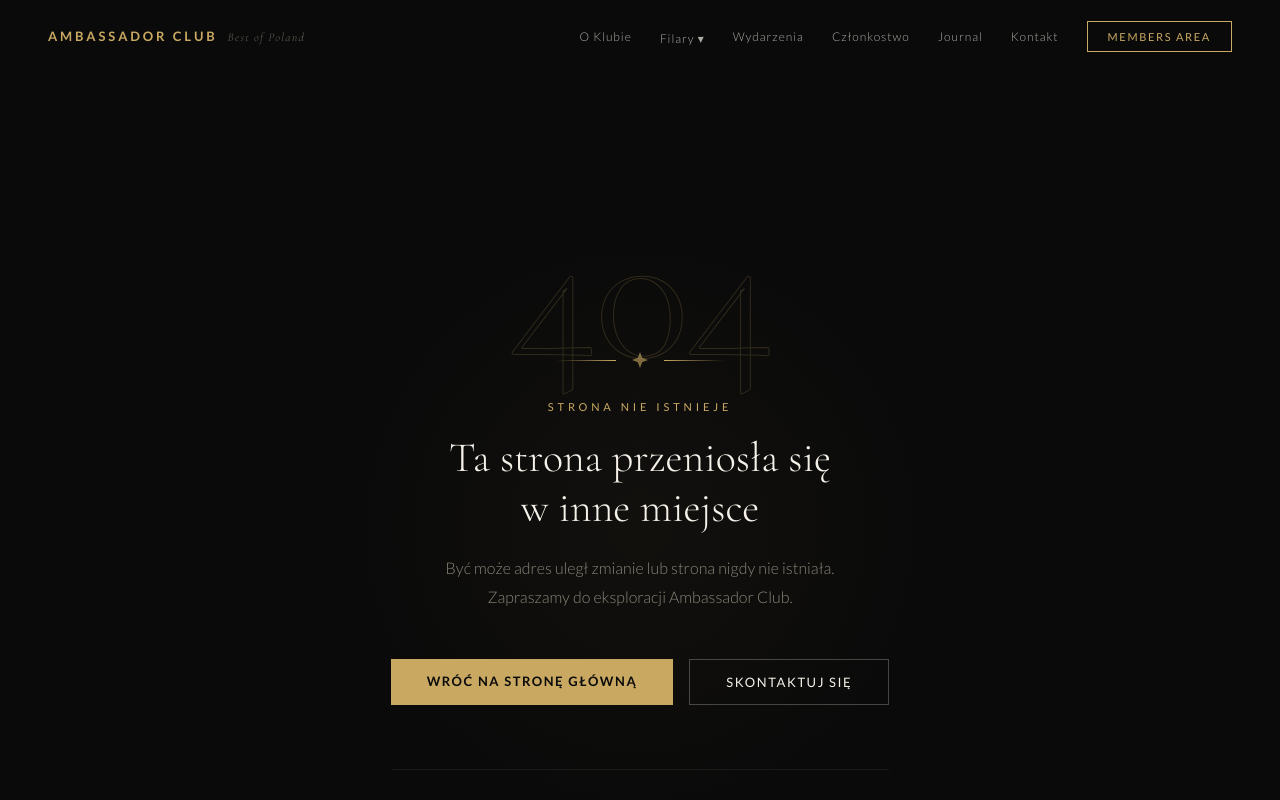
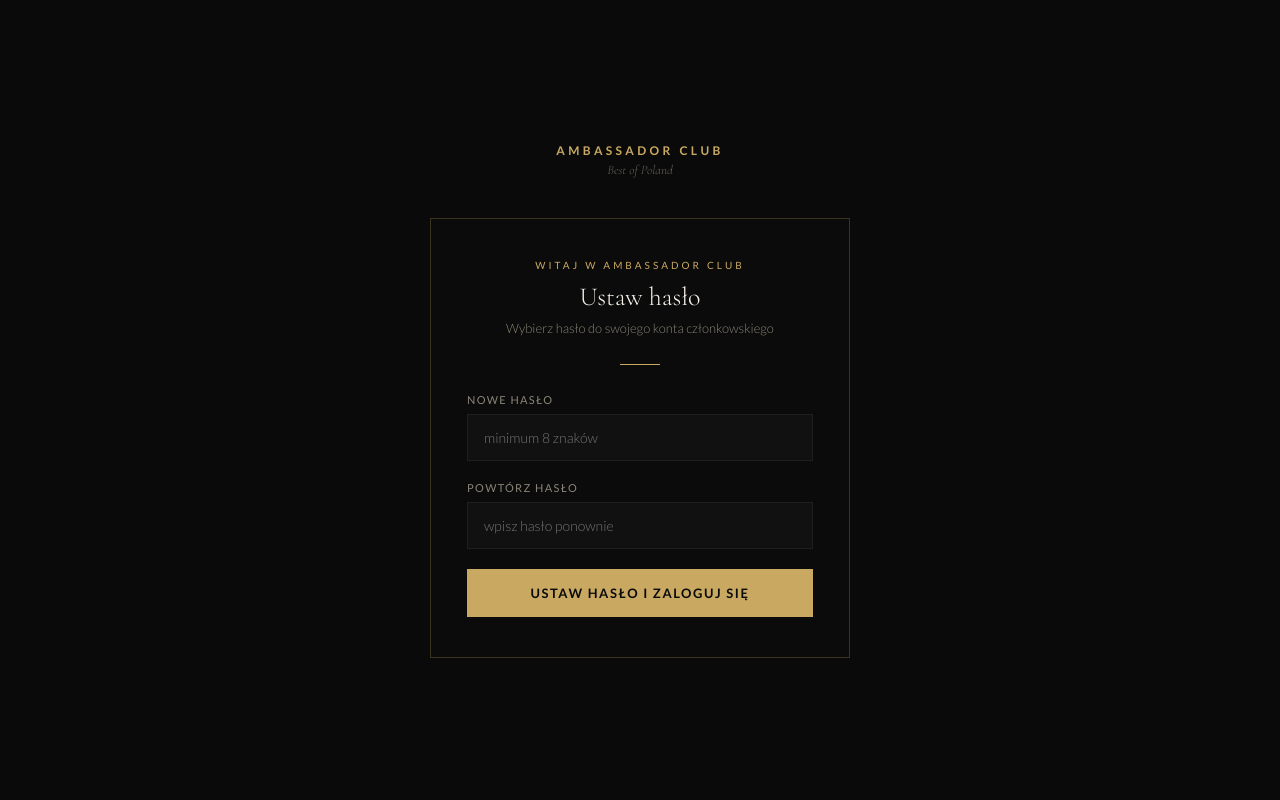
Before and after one commit to qnavry7570/ambassador-club, a Next.js app: page /auth/set-password in a window 1280 px wide. Before the commit this address had no page. Shown: the top 800 px of the page. Built offline with nearby package versions, Linux system fonts and the light colour scheme; no server answers.

Commit message:
feat: zaproszenia email dla członków — link do ustawienia hasła zamiast ręcznego hasła

```diff
--- a/src/app/api/admin/create-user/route.js
+++ b/src/app/api/admin/create-user/route.js
@@ -1,18 +1,17 @@
 import { createClient } from '@supabase/supabase-js';
 
-const ADMIN_EMAIL = 'b.kawecki@ambassadorclub.pl';
+const ADMIN_EMAILS = ['b.kawecki@ambassadorclub.pl'];
 
 export async function POST(request) {
   try {
-    const { email, password, full_name, requestEmail } = await request.json();
+    const { email, full_name, requestEmail } = await request.json();
 
-    // Sprawdź czy requester to admin
-    if (requestEmail !== ADMIN_EMAIL) {
+    if (!ADMIN_EMAILS.includes(requestEmail)) {
       return Response.json({ error: 'Brak uprawnień.' }, { status: 403 });
     }
 
-    if (!email || !password) {
-      return Response.json({ error: 'Email i hasło są wymagane.' }, { status: 400 });
+    if (!email) {
+      return Response.json({ error: 'Email jest wymagany.' }, { status: 400 });
     }
 
     const supabaseAdmin = createClient(
@@ -21,11 +20,10 @@ export async function POST(request) {
       { auth: { autoRefreshToken: false, persistSession: false } }
     );
 
-    const { data, error } = await supabaseAdmin.auth.admin.createUser({
-      email,
-      password,
-      email_confirm: true,
-      user_metadata: { full_name },
+    // Wyślij zaproszenie — członek sam ustawi hasło
+    const { data, error } = await supabaseAdmin.auth.admin.inviteUserByEmail(email, {
+      data: { full_name },
+      redirectTo: `${process.env.NEXT_PUBLIC_SITE_URL || 'https://ambassador-club.vercel.app'}/auth/callback`,
     });
 
     if (error) return Response.json({ error: error.message }, { status: 400 });
--- /dev/null
+++ b/src/app/auth/set-password/page.js
@@ -0,0 +1,92 @@
+'use client';
+import { useState, useEffect } from 'react';
+import { supabase } from '@/lib/supabase';
+import { T } from '@/components/ui';
+
+export default function SetPasswordPage() {
+  const [password, setPassword] = useState('');
+  const [confirm, setConfirm] = useState('');
+  const [loading, setLoading] = useState(false);
+  const [error, setError] = useState('');
+  const [done, setDone] = useState(false);
+  const [focus, setFocus] = useState({});
+  const [sessionReady, setSessionReady] = useState(false);
+
+  useEffect(() => {
+    // Supabase automatycznie odbiera token z URL hash
+    supabase.auth.onAuthStateChange((event, session) => {
+      if (event === 'PASSWORD_RECOVERY' || event === 'SIGNED_IN') {
+        setSessionReady(true);
+      }
+    });
+  }, []);
+
+  const handleSubmit = async () => {
+    if (!password || password.length < 8) { setError('Hasło musi mieć minimum 8 znaków.'); return; }
+    if (password !== confirm) { setError('Hasła nie są zgodne.'); return; }
+    setLoading(true);
+    setError('');
+    const { error } = await supabase.auth.updateUser({ password });
+    if (error) {
+      setError('Błąd: ' + error.message);
+      setLoading(false);
+    } else {
+      setDone(true);
+      setTimeout(() => { window.location.href = '/members'; }, 2000);
+    }
+  };
+
+  return (
+    <div style={{ minHeight: "100vh", background: T.bg, display: "flex", alignItems: "center", justifyContent: "center", padding: 24 }}>
+      <div style={{ width: "100%", maxWidth: 420 }}>
+        {/* Logo */}
+        <div style={{ textAlign: "center", marginBottom: 40 }}>
+          <a href="/" style={{ textDecoration: "none" }}>
+            <div style={{ fontFamily: T.sans, fontSize: 12, fontWeight: 700, letterSpacing: "0.28em", color: T.gold }}>AMBASSADOR CLUB</div>
+            <div style={{ fontFamily: T.serif, fontSize: 13, fontStyle: "italic", color: T.dim, marginTop: 4 }}>Best of Poland</div>
+          </a>
+        </div>
+
+        <div style={{ background: "rgba(12,12,12,0.8)", border: `1px solid ${T.goldBorder}`, padding: "40px 36px" }}>
+          {done ? (
+            <div style={{ textAlign: "center" }}>
+              <div style={{ width: 60, height: 60, borderRadius: "50%", border: `2px solid ${T.gold}`, display: "flex", alignItems: "center", justifyContent: "center", margin: "0 auto 20px", fontSize: 24, color: T.gold }}>✓</div>
+              <h2 style={{ fontFamily: T.serif, fontSize: 24, fontWeight: 300, color: T.ivory, margin: "0 0 12px" }}>Hasło ustawione</h2>
+              <p style={{ fontFamily: T.sans, fontSize: 14, color: T.muted, fontWeight: 300 }}>Przekierowuję do strefy członkowskiej...</p>
+            </div>
+          ) : (
+            <>
+              <div style={{ textAlign: "center", marginBottom: 28 }}>
+                <div style={{ fontFamily: T.sans, fontSize: 10, letterSpacing: "0.3em", color: T.gold, textTransform: "uppercase", marginBottom: 10 }}>Witaj w Ambassador Club</div>
+                <h2 style={{ fontFamily: T.serif, fontSize: 26, fontWeight: 300, color: T.ivory, margin: "0 0 8px" }}>Ustaw hasło</h2>
+                <p style={{ fontFamily: T.sans, fontSize: 13, color: T.muted, fontWeight: 300, margin: 0 }}>Wybierz hasło do swojego konta członkowskiego</p>
+              </div>
+              <div style={{ width: 40, height: 1, background: T.gold, margin: "0 auto 28px" }} />
+
+              {/* Pole hasła */}
+              {[
+                { key: "password", label: "Nowe hasło", value: password, onChange: e => setPassword(e.target.value), placeholder: "minimum 8 znaków" },
+                { key: "confirm", label: "Powtórz hasło", value: confirm, onChange: e => setConfirm(e.target.value), placeholder: "wpisz hasło ponownie" },
+              ].map(f => (
+                <div key={f.key} style={{ marginBottom: 20 }}>
+                  <label style={{ display: "block", fontFamily: T.sans, fontSize: 11, letterSpacing: "0.12em", color: T.muted, textTransform: "uppercase", marginBottom: 8 }}>{f.label}</label>
+                  <input type="password" value={f.value} onChange={f.onChange} placeholder={f.placeholder}
+                    onFocus={() => setFocus(p => ({ ...p, [f.key]: true }))}
+                    onBlur={() => setFocus(p => ({ ...p, [f.key]: false }))}
+                    style={{ width: "100%", padding: "14px 16px", background: "rgba(22,22,22,0.6)", border: `1px solid ${focus[f.key] ? T.gold : T.border}`, color: T.ivory, fontFamily: T.sans, fontSize: 14, fontWeight: 300, outline: "none", transition: "all 0.2s" }} />
+                </div>
+              ))}
+
+              {error && <div style={{ fontFamily: T.sans, fontSize: 13, color: "#e05555", marginBottom: 16, textAlign: "center" }}>{error}</div>}
+
+              <button onClick={handleSubmit} disabled={loading}
+                style={{ width: "100%", padding: "16px 24px", background: loading ? T.goldDark : T.gold, color: T.bg, border: "none", fontFamily: T.sans, fontSize: 13, fontWeight: 700, letterSpacing: "0.12em", textTransform: "uppercase", cursor: loading ? "not-allowed" : "pointer", transition: "all 0.3s", opacity: loading ? 0.7 : 1 }}>
+                {loading ? "Ustawiam..." : "Ustaw hasło i zaloguj się"}
+              </button>
+            </>
+          )}
+        </div>
+      </div>
+    </div>
+  );
+}
```
Also changed, not shown: src/app/admin/page.js (+10 -11 lines), src/app/auth/callback/route.js (added, +14 -0 lines).
